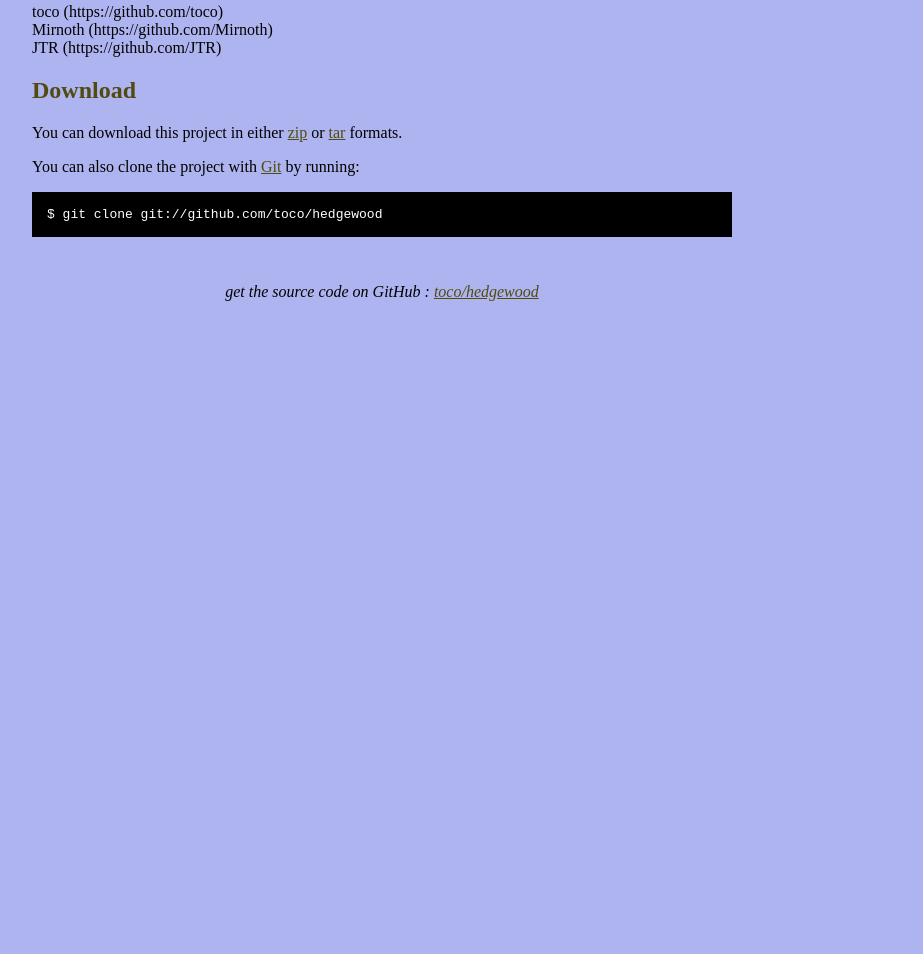
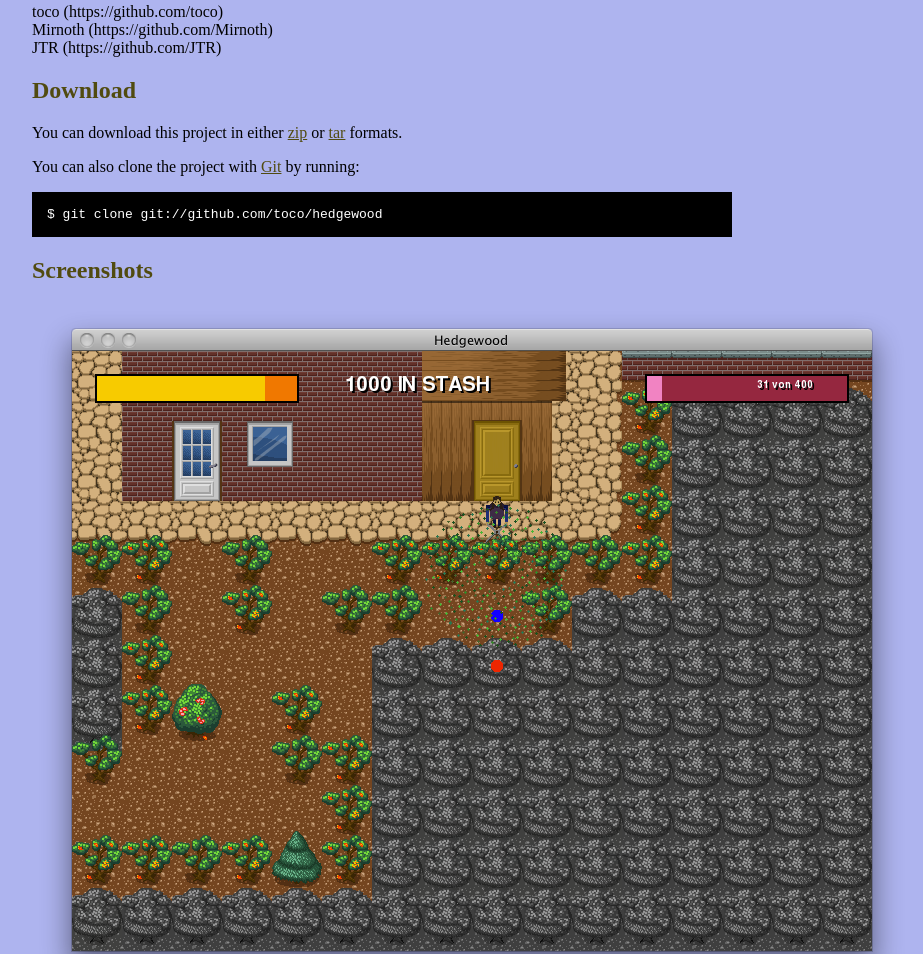
Before and after one commit to toco/hedgewood, a plain HTML site: page index.html in a window 1280 px wide. Shown: the part 520-1474 px from the top of the page, without its empty margins (258-1181 px from the left). Before the commit the page ends 829 px from the top, so only its background shows below. Drawn offline with Linux system fonts and the light colour scheme.

Commit message:
added Screenshot

```diff
--- a/index.html
+++ b/index.html
@@ -79,10 +79,14 @@ SDL_mixer<br></p>
       <pre>$ git clone git://github.com/toco/hedgewood</pre>
     </p>
 
-    <div class="footer">
+ 	<h2>Screenshots</h2>
+	<p>
+	<img src="screenshot.png">
+	</p>
+
+   <div class="footer">
       get the source code on GitHub : <a href="http://github.com/toco/hedgewood">toco/hedgewood</a>
     </div>
-
   </div>
 
 
```
Also changed, not shown: screenshot.png (added).
